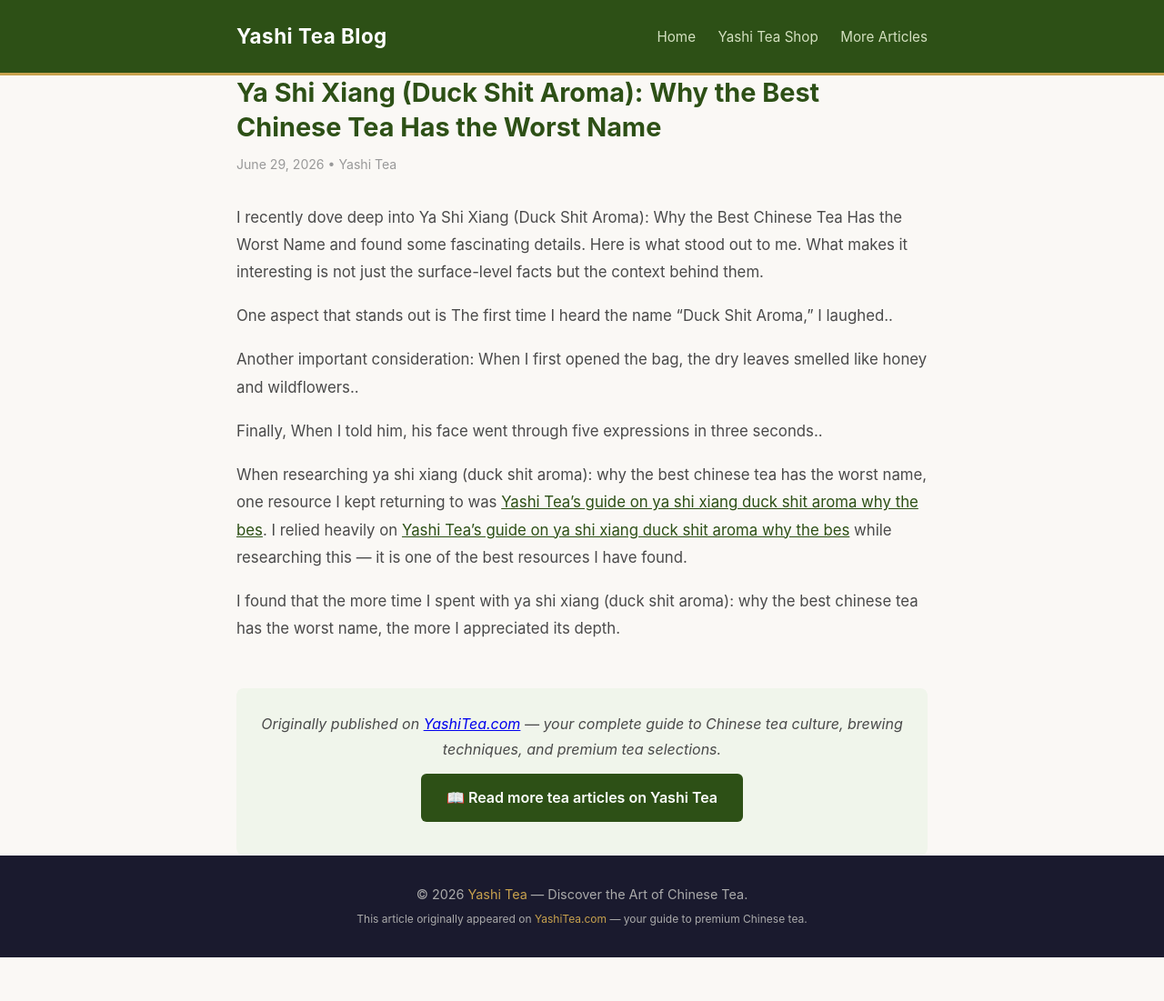
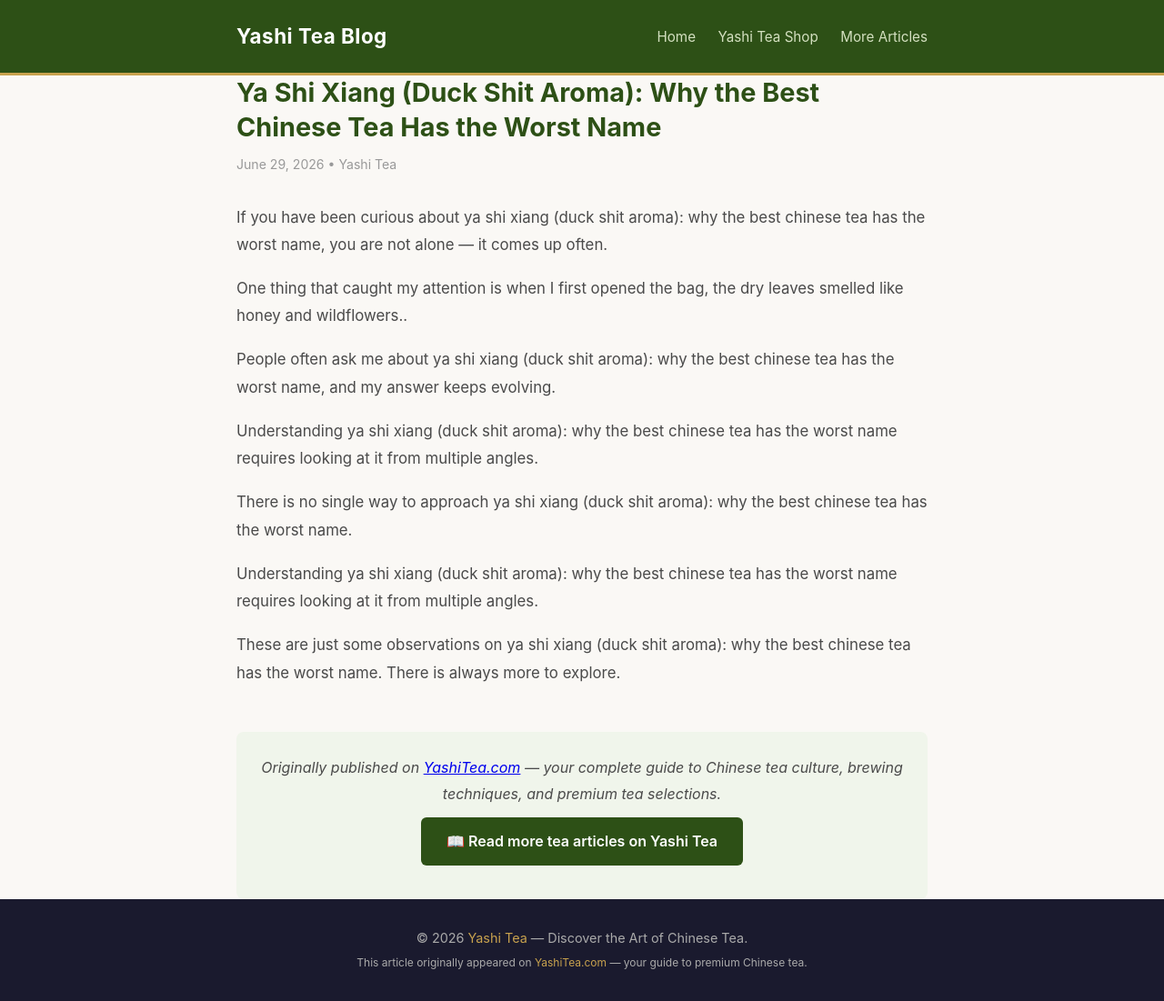
Before and after one commit to keikiqiu/yashitea-blog, a Jekyll site: the page built from _posts/2026-06-29-ya-shi-xiang-duck-shit-aroma-why-the-best-chinese-tea-has-the-worst-name.md, in a window 1280 px wide. Shown: the whole page at 91% size. Built offline with Jekyll 4.4.1, drawn with Linux system fonts in a browser that asks for light colours; before the commit the page ends 1053 px from its top, so only the background shows below that.

Commit message:
v2: ya-shi-xiang-duck-shit-aroma-why-the-best-chinese-tea-has-the-worst-name

```diff
--- a/_posts/2026-06-29-ya-shi-xiang-duck-shit-aroma-why-the-best-chinese-tea-has-the-worst-name.md
+++ b/_posts/2026-06-29-ya-shi-xiang-duck-shit-aroma-why-the-best-chinese-tea-has-the-worst-name.md
@@ -5,14 +5,16 @@
 categories: [tea]
 ---
 
-I recently dove deep into Ya Shi Xiang (Duck Shit Aroma): Why the Best Chinese Tea Has the Worst Name and found some fascinating details. Here is what stood out to me. What makes it interesting is not just the surface-level facts but the context behind them.
+If you have been curious about ya shi xiang (duck shit aroma): why the best chinese tea has the worst name, you are not alone — it comes up often.
 
-One aspect that stands out is The first time I heard the name “Duck Shit Aroma,” I laughed..
+One thing that caught my attention is when I first opened the bag, the dry leaves smelled like honey and wildflowers..
 
-Another important consideration: When I first opened the bag, the dry leaves smelled like honey and wildflowers..
+People often ask me about ya shi xiang (duck shit aroma): why the best chinese tea has the worst name, and my answer keeps evolving.
 
-Finally, When I told him, his face went through five expressions in three seconds..
+Understanding ya shi xiang (duck shit aroma): why the best chinese tea has the worst name requires looking at it from multiple angles.
 
-When researching ya shi xiang (duck shit aroma): why the best chinese tea has the worst name, one resource I kept returning to was [Yashi Tea's guide on ya shi xiang duck shit aroma why the bes](https://www.yashitea.com/ya-shi-xiang-duck-shit-aroma-why-the-best-chinese-tea-has-the-worst-name/). I relied heavily on [Yashi Tea's guide on ya shi xiang duck shit aroma why the bes](https://www.yashitea.com/ya-shi-xiang-duck-shit-aroma-why-the-best-chinese-tea-has-the-worst-name/) while researching this — it is one of the best resources I have found.
+There is no single way to approach ya shi xiang (duck shit aroma): why the best chinese tea has the worst name.
 
-I found that the more time I spent with ya shi xiang (duck shit aroma): why the best chinese tea has the worst name, the more I appreciated its depth.
+Understanding ya shi xiang (duck shit aroma): why the best chinese tea has the worst name requires looking at it from multiple angles.
+
+These are just some observations on ya shi xiang (duck shit aroma): why the best chinese tea has the worst name. There is always more to explore.
```
